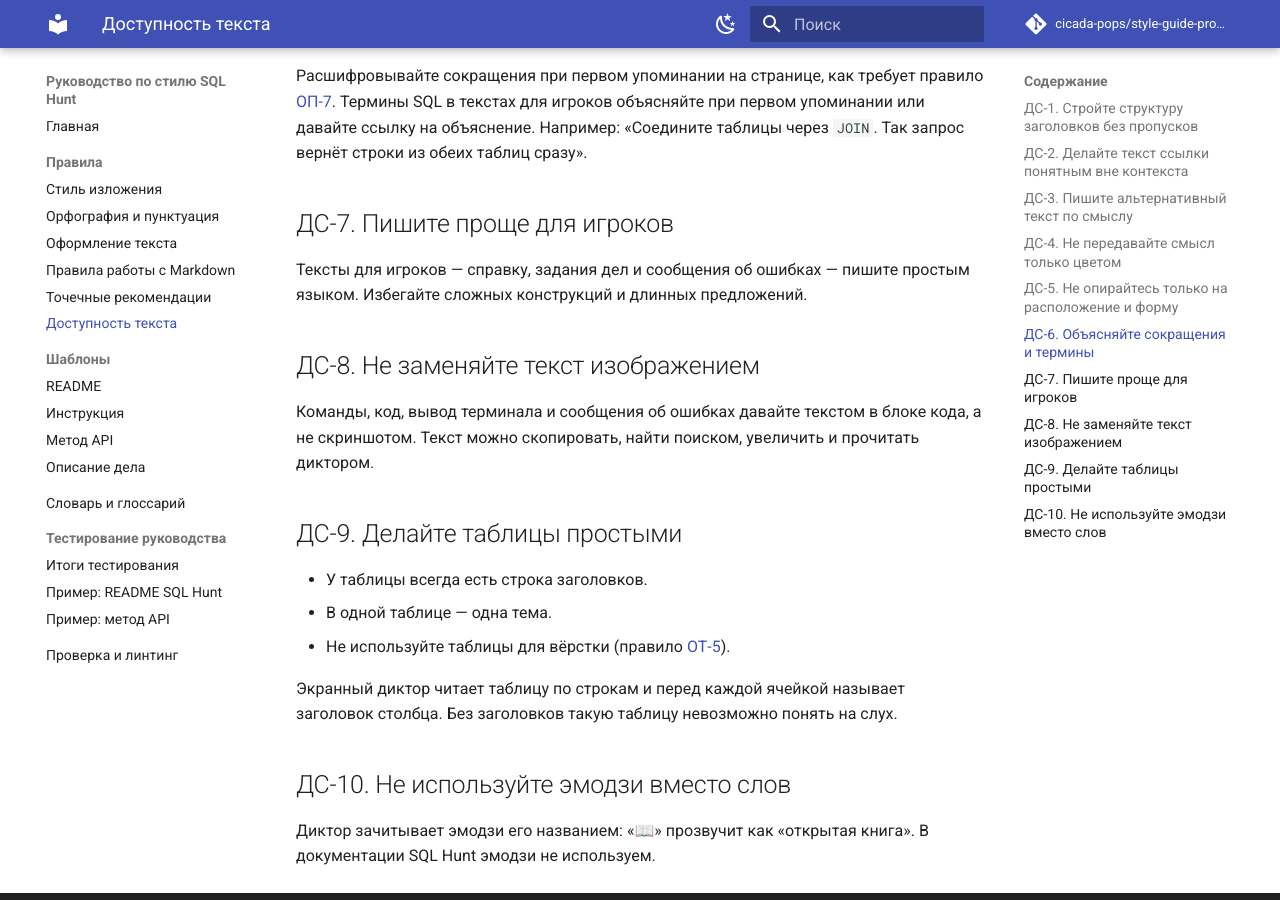
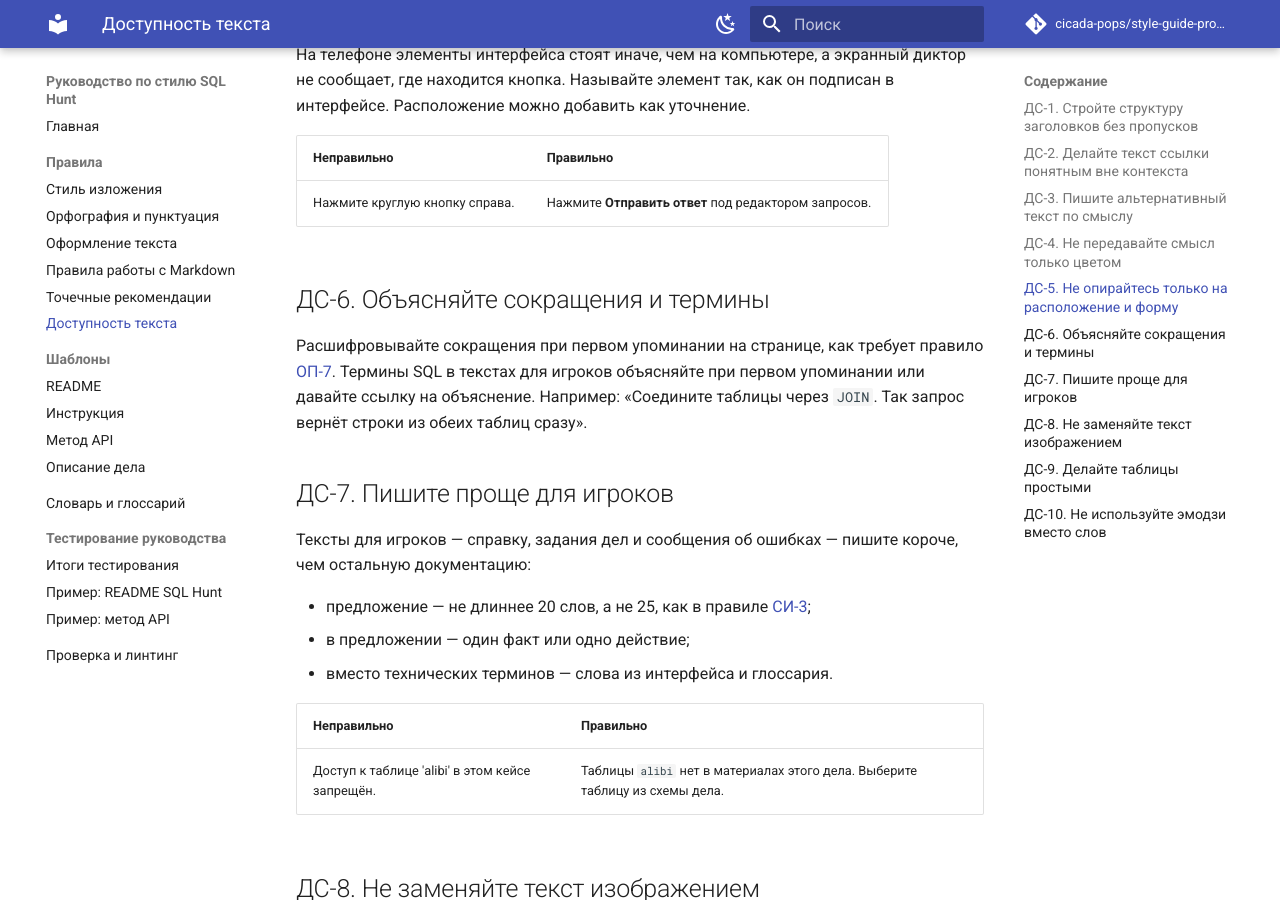
Before and after one commit to cicada-pops/style-guide-project, an MkDocs documentation site: the page built from docs/rules/accessibility.md, in a window 1280 px wide and 900 px high, scrolled down 2209 px. Built offline with MkDocs 1.6.1 and Material for MkDocs 9.7.7, drawn with Linux system fonts in a browser that asks for light colours; comment, search, counter and statistics services are not loaded; some of the changed text lies outside the part shown.

Commit message:
docs(accessibility): address review comments

```diff
--- a/docs/rules/accessibility.md
+++ b/docs/rules/accessibility.md
@@ -40,6 +40,14 @@ SQL Hunt учит SQL новичков, поэтому для нас досту
 - Не начинайте альтернативный текст со слов «Изображение», «Скриншот», «Картинка»: диктор сам сообщает, что это изображение.
 - Уложитесь в 125 символов. Если нужно больше, опишите изображение текстом рядом с ним.
 - Не добавляйте в документацию декоративные изображения.
+- Для схем и диаграмм пишите короткий альтернативный текст, а подробности давайте текстом или таблицей рядом с изображением.
+
+Например, под схемой базы дела дайте таблицу связей:
+
+| Таблица | Поле связи | Связана с таблицей |
+| --- | --- | --- |
+| `suspect` | `person_id` | `person` |
+| `alibi` | `suspect_id` | `suspect` |
 
 <!-- vale off -->
 
@@ -88,8 +96,19 @@ SQL Hunt учит SQL новичков, поэтому для нас досту
 
 ## ДС-7. Пишите проще для игроков
 
-Тексты для игроков — справку, задания дел и сообщения об ошибках — пишите простым языком.
-Избегайте сложных конструкций и длинных предложений.
+Тексты для игроков — справку, задания дел и сообщения об ошибках — пишите короче, чем остальную документацию:
+
+- предложение — не длиннее 20 слов, а не 25, как в правиле [СИ-3](voice.md#си-3-пишите-короткие-предложения);
+- в предложении — один факт или одно действие;
+- вместо технических терминов — слова из интерфейса и глоссария.
+
+<!-- vale off -->
+
+| Неправильно | Правильно |
+| --- | --- |
+| Доступ к таблице 'alibi' в этом кейсе запрещён. | Таблицы `alibi` нет в материалах этого дела. Выберите таблицу из схемы дела. |
+
+<!-- vale on -->
 
 ## ДС-8. Не заменяйте текст изображением
 
```
Also changed, not shown: 1 other file.
